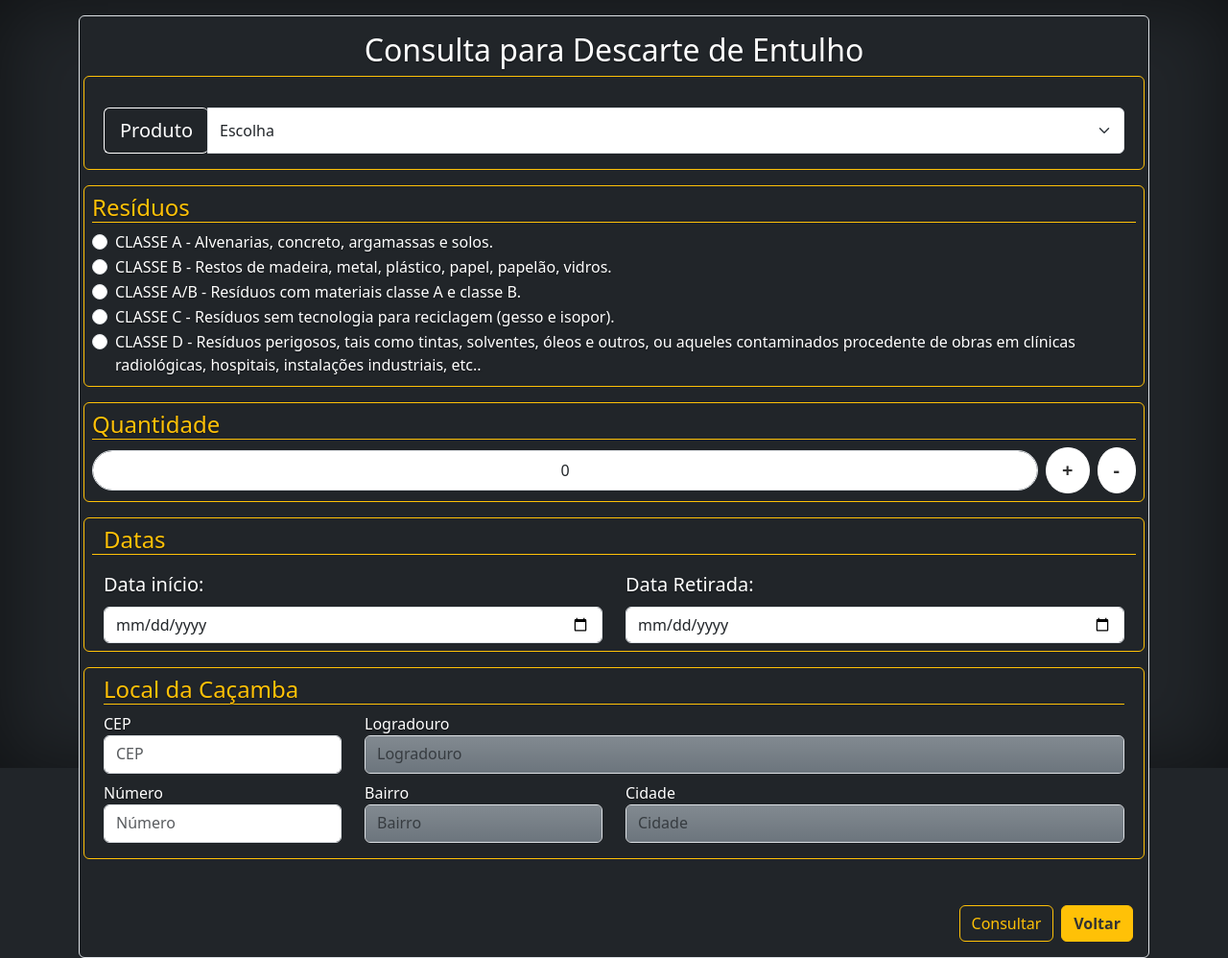
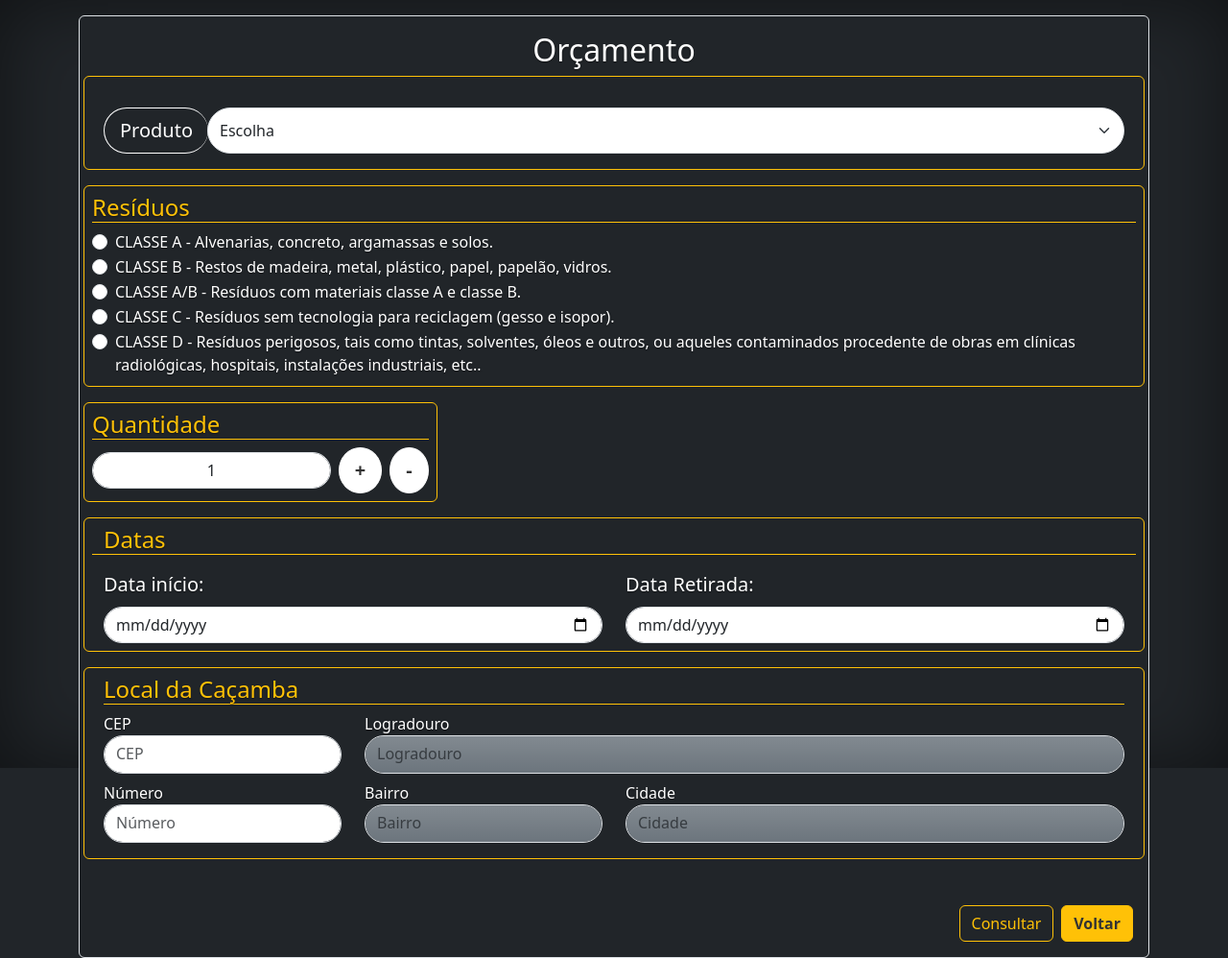
Before and after one commit to andreportol/app_cacambas, a Django app: page /orcamento/ in a window 1280 px wide. Shown: the whole page at 96% size. Run offline with Django 5.2, Linux system fonts and the light colour scheme.

Commit message:
Atualização do template orçamento.html

```diff
--- a/core/templates/orcamento.html
+++ b/core/templates/orcamento.html
@@ -38,12 +38,12 @@
         <div class="container pt-3">
             <form class="form-control text-bg-dark p-3" method="post" action="{% url 'core:resultado_orcamento' %}">
                 {% csrf_token %}
-                <h3 class=" fs-2 text-center">Consulta para Descarte de Entulho</h3>
+                <h3 class=" fs-2 text-center">Orçamento</h3>
                 <div class="row pt-3 border border-warning rounded p-2">
                     <div class="col-lg-12">
                         <div class="input-group mb-2 pt-3">
-                            <button class="btn btn-outline-secondary btn-lg text-white border border-end-0 border-white rounded " type="button">Produto</button>
-                            <select class="form-select" id="inputGroupSelectTamanho" name="produto" required>
+                            <button class="btn btn-outline-secondary btn-lg text-white border border-end-0 border-white rounded-pill fs-5" type="button">Produto</button>
+                            <select class="form-select rounded-pill fs-6" id="inputGroupSelectTamanho" name="produto" required>
                                 <option value="" selected>Escolha</option>
                                 <option value="cacamba_2m">caçamba de 2 m³</option>
                                 <option value="cacamba_3m">caçamba de 3 m³</option>
@@ -95,10 +95,10 @@
                     </div>
                 </div>
                 <div class="row">
-                    <div class="col-lg-12 border border-warning rounded mt-3 p-2">
+                    <div class="col-lg-4 col-sm-12 border border-warning rounded mt-3 p-2">
                         <h1 class="text-warning border-bottom border-warning fs-4">Quantidade</h1>
                         <div class="input-group align-items-center">
-                            <input class="form-control rounded-pill text-center py-2" placeholder="0" name="quantidade" value="0" id="quantidade" required readonly>
+                            <input class="form-control rounded-pill fs-6 text-center" placeholder="1" name="quantidade" value="1" id="quantidade" required readonly>
                             <button id="soma" type="button" class="btn btn-lg btn-light fw-bold border-white bg-white rounded-circle ms-2 rounded-circle ms-2">+</button>
                             <button id="subtracao" type="button" class="btn btn-lg btn-light fw-bold border-white bg-white rounded-circle ms-2">-</button>
                         </div>
@@ -109,12 +109,12 @@
                     <h1 class="text-warning border-bottom border-warning fs-4">Datas</h1>
                     <div class="col-lg-6 col-md-12 col-sm-12 pt-2">
                         <label for="data_inicio" class="form-label fs-5 text-white">Data início:</label>
-                        <input name="data_inicio" id="data_inicio" min="" class="form-control" type="date" required>
+                        <input name="data_inicio" id="data_inicio" min="" class="form-control rounded-pill fs-6" type="date" required>
                     </div>
 
                     <div class="col-lg-6 col-md-12 col-sm-12">
                         <label class="form-label fs-5 text-white pt-2">Data Retirada:</label>
-                        <input name="data_retirada" id="data_retirada" min="" max="" class="form-control" type="date" required>
+                        <input name="data_retirada" id="data_retirada" min="" max="" class="form-control rounded-pill fs-6" type="date" required>
                     </div>
                 </div>
                 <div class="row border border-warning rounded p-2 mt-3">
@@ -123,25 +123,25 @@
                     </div>
                     <div class="col-lg-3 col-md-4 col-sm-12">
                         <label for="cep">CEP</label>
-                        <input name="cep" id="cep" class="form-control pb-2 mb-2" placeholder="CEP" maxlength="9" required autocomplete="on">
+                        <input name="cep" id="cep" class="form-control pb-2 mb-2 rounded-pill fs-6" placeholder="CEP" maxlength="9" required autocomplete="on">
                     </div>
 
                     <div class="col-lg-9 col-md-8">
                         <label for="logradouro">Logradouro</label>
-                        <input name="logradouro" id="logradouro" class="form-control pb-2 mb-2 bg-secondary bg-gradient" placeholder="Logradouro" readonly required>
+                        <input name="logradouro" id="logradouro" class="form-control pb-2 mb-2 bg-secondary bg-gradient rounded-pill fs-6" placeholder="Logradouro" readonly required>
                     </div>
                     <div class="col-lg-3 col-md-4">
                         <label for="numero">Número</label>
-                        <input name="numero" id="numero" class="form-control pb-2 mb-2" placeholder="Número" required>
+                        <input name="numero" id="numero" class="form-control pb-2 mb-2 rounded-pill fs-6" placeholder="Número" required>
                     </div>
                     <div class="col-lg-3 col-md-4">
                         <label for="bairro">Bairro</label>
-                        <input name="bairro" id="bairro" class="form-control pb-2 mb-2 bg-secondary bg-gradient" placeholder="Bairro" readonly required>
+                        <input name="bairro" id="bairro" class="form-control pb-2 mb-2 bg-secondary bg-gradient rounded-pill fs-6" placeholder="Bairro" readonly required>
                     </div>
 
                     <div class="col-lg-6 col-md-8">
                         <label for="cidade">Cidade</label>
-                        <input name="cidade" id="cidade" class="form-control pb-2 mb-2 bg-secondary bg-gradient" placeholder="Cidade" readonly required>
+                        <input name="cidade" id="cidade" class="form-control pb-2 mb-2 bg-secondary bg-gradient rounded-pill fs-6" placeholder="Cidade" readonly required>
                     </div>
                 </div>
                 <div class="row">
```
Also changed, not shown: projeto_cacamba/settings.py (+8 -8 lines).
